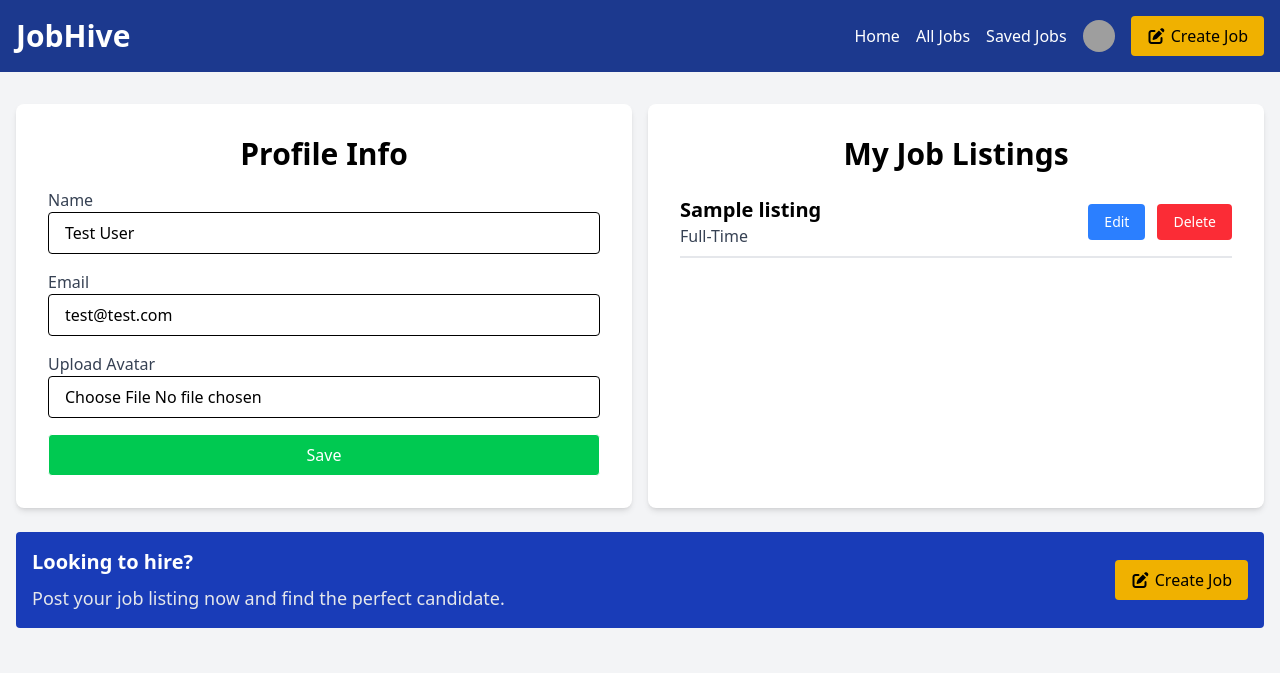
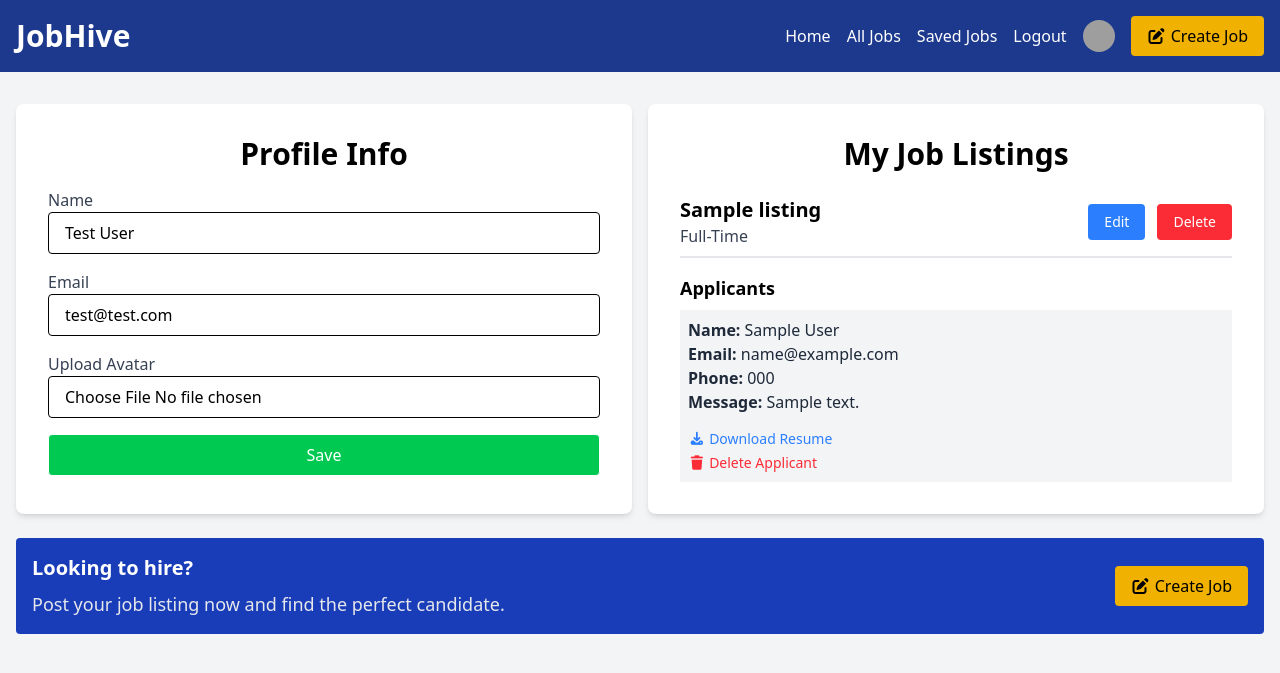
Before and after one commit to asimsaeed353/job-hive, a Laravel app: page /dashboard in a window 1280 px wide. Shown: the top 673 px of the page. Run offline with Laravel 12, Linux system fonts and the light colour scheme; a user stored in the database is signed in; data comes from the database, SQL or seed files in the repository; tables that the repository leaves empty hold one stand-in row (values such as "Sample post"); style sheets or scripts are compiled from the project's sources; parts of the project's set-up code (start-up, migrations or seed data) failed here and were passed over; some libraries are stand-ins or nearby versions; grey boxes are pictures that could not be loaded.

Commit message:
Job Applicants & Resume Upload

```diff
--- a/app/Http/Controllers/DashboardController.php
+++ b/app/Http/Controllers/DashboardController.php
@@ -13,7 +13,7 @@ class DashboardController extends Controller
     public function index() : View {
         $user = Auth::user();
 
-        $jobs = Job::where('user_id', $user->id)->get();
+        $jobs = Job::where('user_id', $user->id)->with('applicant')->get();
 
         return view('dashboard.index', compact('user', 'jobs'));
 
--- a/app/Http/Controllers/LoginController.php
+++ b/app/Http/Controllers/LoginController.php
@@ -49,6 +49,6 @@ class LoginController extends Controller
         $request->session()->invalidate();
         $request->session()->regenerateToken();
 
-        return view('/');
+        return redirect('/');
     }
 }
--- /dev/null
+++ b/app/Models/Applicant.php
@@ -0,0 +1,30 @@
+<?php
+
+namespace App\Models;
+
+use Illuminate\Database\Eloquent\Model;
+use Illuminate\Database\Eloquent\Relations\BelongsTo;
+
+class Applicant extends Model
+{
+    protected $fillable = [
+        'user_id',
+        'job_id',
+        'full_name',
+        'contact_phone',
+        'contact_email',
+        'message',
+        'location',
+        'resume_path',
+    ];
+
+    // Relation to Job - an applicant belongs to a job
+    public function job(): BelongsTo {
+        return $this->belongsTo(Job::class);
+    }
+
+    // Relation to User - an applicant belongs to a user
+    public function user(): BelongsTo {
+        return $this->belongsTo(User::class);
+    }
+}
--- a/app/Models/Job.php
+++ b/app/Models/Job.php
@@ -6,6 +6,7 @@ use Illuminate\Database\Eloquent\Factories\HasFactory;
 use Illuminate\Database\Eloquent\Model;
 use Illuminate\Database\Eloquent\Relations\BelongsTo;
 use Illuminate\Database\Eloquent\Relations\BelongsToMany;
+use Illuminate\Database\Eloquent\Relations\HasMany;
 
 class Job extends Model
 {
@@ -27,4 +28,9 @@ class Job extends Model
     public function bookmarkedByUsers() : BelongsToMany {
         return $this->belongsToMany(User::class, 'job_user_bookmarks')->withTimestamps();
     }
+
+        // Relation to Applicant - a job has many applicant
+        public function applicant() : HasMany {
+            return $this->hasMany(Applicant::class);
+        }
 }
--- a/app/Models/User.php
+++ b/app/Models/User.php
@@ -57,4 +57,9 @@ class User extends Authenticatable
     public function bookmarkedJobs(): BelongsToMany {
         return $this->belongsToMany(Job::class, 'job_user_bookmarks')->withTimestamps();
     }
+
+    // Relation to Applicant - a user has many applicant
+    public function applicant() : HasMany {
+        return $this->hasMany(Applicant::class, 'user_id');
+    }
 }
--- a/database/seeders/DatabaseSeeder.php
+++ b/database/seeders/DatabaseSeeder.php
@@ -18,6 +18,7 @@ class DatabaseSeeder extends Seeder
         DB::table('job_listings')->truncate();
         DB::table('users')->truncate();
         DB::table('job_user_bookmarks')->truncate();
+        DB::table('applicants')->truncate();
 
         // Call seeder classes
         // we need users first so does the user ids so call to that seeder first
--- a/public/css/style.css
+++ b/public/css/style.css
@@ -11,3 +11,5 @@
 .hero {
     background-image: url("../images/hero.jpg");
 }
+
+[x-cloak] { display: none !important; }
--- a/resources/views/components/header.blade.php
+++ b/resources/views/components/header.blade.php
@@ -9,6 +9,10 @@
             <x-nav-link url='/jobs' :active="request()->is('jobs')">All Jobs</x-nav-link>
             @auth
                 <x-nav-link url='/bookmarks' :active="request()->is('bookmarks')">Saved Jobs</x-nav-link>
+                <form method="POST" action="{{route('logout')}}">
+                    @csrf
+                    <button type="submit">Logout</button>
+                </form>
 
                 <div class="flex items-center space-x-3">
                     <a href="{{route('dashboard')}}">
--- a/resources/views/components/inputs/file.blade.php
+++ b/resources/views/components/inputs/file.blade.php
@@ -1,4 +1,4 @@
-@props(['name', 'id', 'label' => null,])
+@props(['name', 'id', 'label' => null, 'required' => false])
 
 <div class="mb-4">
     @if($label)
@@ -8,6 +8,7 @@
         id="{{$id}}"
         type="file"
         name="{{$name}}"
+        {{$required ? 'required' : '' }}
         class="w-full px-4 py-2 border rounded focus:outline-none @error($name) border-red-500 @enderror"
     />
     @error($name)
--- a/resources/views/components/inputs/text.blade.php
+++ b/resources/views/components/inputs/text.blade.php
@@ -1,4 +1,4 @@
-@props(['name', 'type' => 'text', 'id', 'label' => null, 'value' => '', 'placeholder' => ''])
+@props(['name', 'type' => 'text', 'id', 'label' => null, 'value' => '', 'placeholder' => '', 'required' => false])
 
 <div class="mb-4">
     @if($label)
@@ -12,6 +12,7 @@
         @error($name) border-red-500 @enderror"
         placeholder="{{$placeholder}}"
         value="{{old($name, $value)}}"
+        {{$required ? 'required' : '' }}
     />
     @error($name)
         <p class="text-red-500 text-sm mt-1">{{$message}}</p>
--- a/resources/views/dashboard/index.blade.php
+++ b/resources/views/dashboard/index.blade.php
@@ -49,6 +49,42 @@
                 </form>
             </div>
         </div>
+        <!-- Applicants -->
+        <div class="mt-4">
+            <h4 class="text-lg font-semibold mb-2">Applicants</h4>
+            @forelse($job->applicant as $applicant)
+                <div class="py-2 bg-gray-100 p-2">
+                    <p class="text-gray-800">
+                        <strong>Name: </strong> {{$applicant->full_name}}
+                    </p>
+                    <p class="text-gray-800">
+                        <strong>Email: </strong> {{$applicant->contact_email}}
+                    </p>
+                    <p class="text-gray-800">
+                        <strong>Phone: </strong> {{$applicant->contact_phone}}
+                    </p>
+                    <p class="text-gray-800">
+                        <strong>Message: </strong> {{$applicant->message}}
+                    </p>
+                    <p class="text-gray-800 mt-3">
+                        <a href="{{asset('storage/' . $applicant->resume_path)}}" class="text-blue-500 hover:underline text-sm" download>
+                            <i class="fas fa-download"></i> Download Resume
+                        </a>
+                    </p>
+
+                    <!-- Delete the applicant -->
+                    <form method="POST" action="{{route('applicant.destroy', $applicant->id)}}" onsubmit="return confirm('Are you sure you want to delete the applicant?')">
+                        @csrf
+                        @method('DELETE')
+                        <button type="submit" class="text-red-500 hover:text-red-700 text-sm"> <i class="fas fa-trash"></i> Delete Applicant</button>
+
+                    </form>
+                </div>
+
+            @empty
+                <p class="text-gray-700">No Applicants.</p>
+            @endforelse
+        </div>
     @empty
         <p class="text-gray-700">You have no job listings.</p>
     @endforelse
--- a/routes/web.php
+++ b/routes/web.php
@@ -1,5 +1,6 @@
 <?php
 
+use App\Http\Controllers\ApplicantController;
 use App\Http\Controllers\DashboardController;
 use App\Http\Controllers\HomeController;
 use App\Http\Controllers\JobController;
@@ -34,3 +35,6 @@ Route::middleware('auth')->group(function(){
     Route::post('/bookmarks/{job}', [BookmarkController::class, 'store'])->name('bookmarks.store');
     Route::delete('/bookmarks/{job}', [BookmarkController::class, 'destroy'])->name('bookmarks.destroy');
 });
+
+Route::post('/jobs/{job}/apply', [ApplicantController::class, 'store'])->name('application.store')->middleware('auth');
+Route::delete('/applicants/{applicant}', [ApplicantController::class, 'destroy'])->name('applicant.destroy')->middleware('auth');
```
Also changed, not shown: app/Http/Controllers/ApplicantController.php (added, +59 -0 lines), resources/views/jobs/show.blade.php (+29 -6 lines), database/migrations/2025_09_20_123208_create_applicants_table.php (added).
